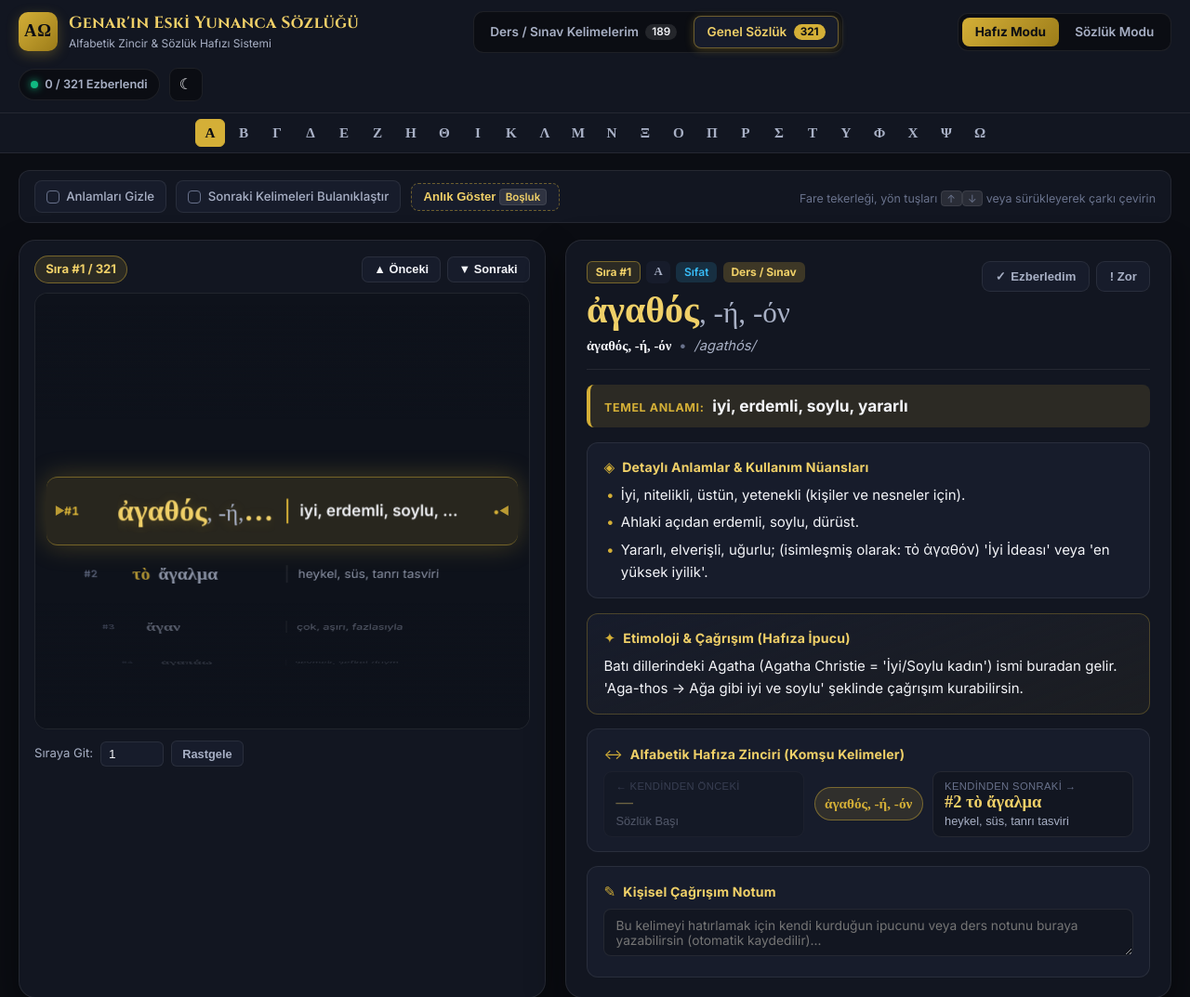
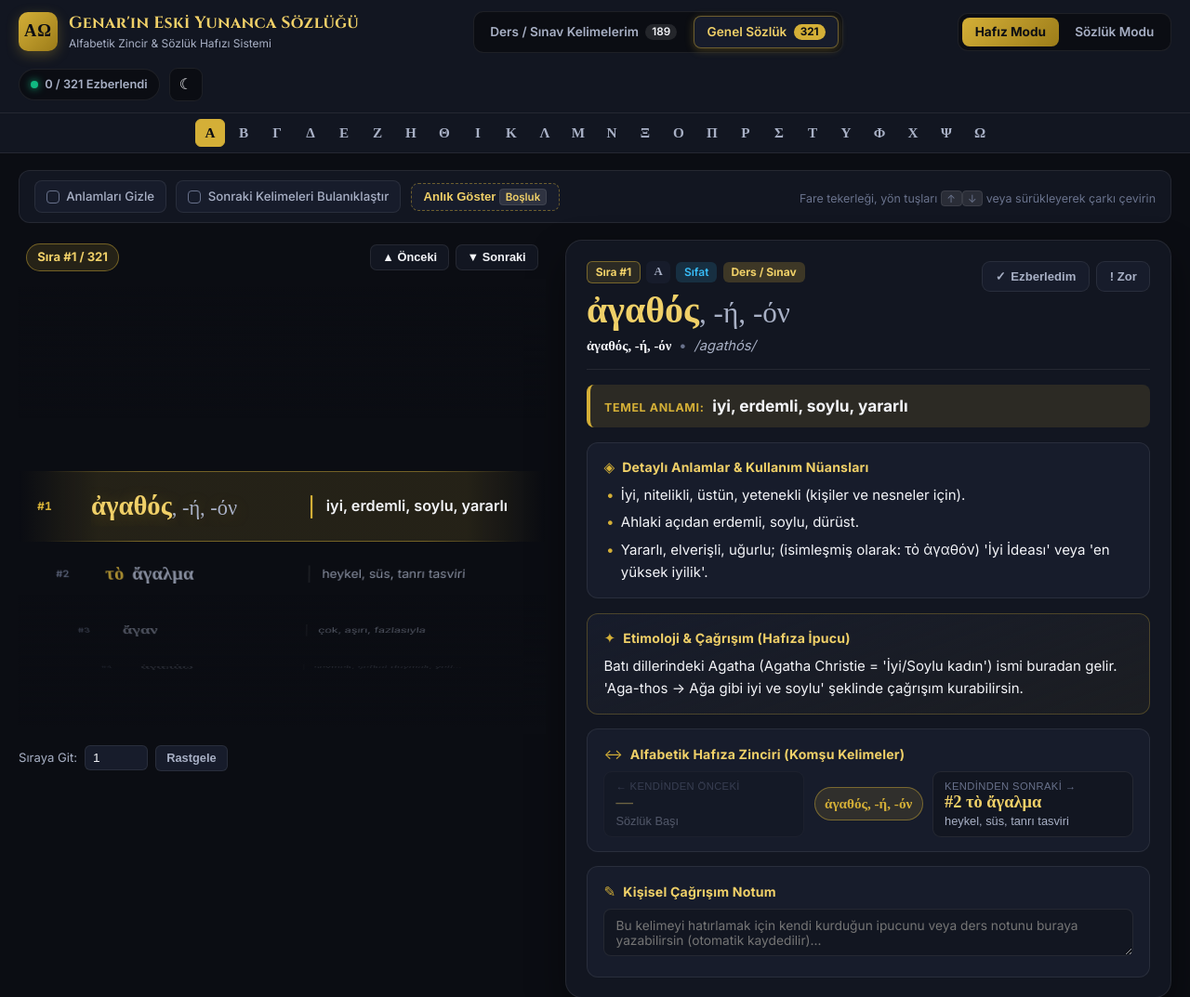
Before and after one commit to GenarAltinisik/genar-alfabetik-yunanca-sozluk, a plain HTML site: page index.html in a window 1280 px wide. Shown: the top 1073 px of the page at 93% size. Drawn offline with Linux system fonts and the light colour scheme; a web font is replaced by a local one.

Commit message:
Make word wheel frameless, add smooth 3D cylindrical rotation animation, and remove status symbol next to meaning

```diff
--- a/app.js
+++ b/app.js
@@ -213,7 +213,25 @@ function setCurrentIndex(newIdx) {
   renderAlphabetBar();
 }
 
-function renderWheel() {
+let wheelDomMap = new Map();
+let lastRenderedPool = null;
+
+function computeWheelTransform(offset) {
+  const angleDeg = offset * 20;
+  const angleRad = (angleDeg * Math.PI) / 180;
+  const radiusY = 215;
+  const translateY = Math.sin(angleRad) * radiusY;
+  const translateZ = (Math.cos(angleRad) - 1) * 155;
+  const rotateX = -angleDeg;
+  const scale = offset === 0 ? 1 : Math.max(0.74, 1 - Math.abs(offset) * 0.068);
+  const opacity = offset === 0 ? 1 : Math.max(0, 1 - Math.abs(offset) * 0.22);
+  return {
+    transform: `translate3d(0, ${translateY.toFixed(1)}px, ${translateZ.toFixed(1)}px) rotateX(${rotateX.toFixed(1)}deg) scale(${scale.toFixed(3)})`,
+    opacity: opacity.toFixed(2)
+  };
+}
+
+function renderWheel(forceRebuild = false) {
   const drum = document.getElementById('wheelDrum');
   const posBadge = document.getElementById('wheelPositionBadge');
   const jumpInput = document.getElementById('jumpInput');
@@ -221,6 +239,12 @@ function renderWheel() {
   drum.classList.toggle('hide-meanings', state.hideMeanings);
   drum.classList.toggle('blur-next', state.blurNext);
   drum.classList.toggle('peeking', state.peeking);
+
+  if (lastRenderedPool !== state.pool || forceRebuild) {
+    drum.innerHTML = '';
+    wheelDomMap.clear();
+    lastRenderedPool = state.pool;
+  }
 
   if (activeWords.length === 0) {
     drum.innerHTML = `<div style="text-align:center; padding-top:200px; color:var(--text-secondary);">Bu havuzda henüz kelime yok.</div>`;
@@ -232,50 +256,28 @@ function renderWheel() {
   jumpInput.max = activeWords.length;
   jumpInput.value = state.currentIndex + 1;
 
-  drum.innerHTML = '';
+  const VISIBLE_RANGE = 4;
+  const activeIndices = new Set();
 
-  // iOS Saat Çarkı: Ortadaki kelimenin üstünde 4 (-4..-1) ve altında 4 (+1..+4) kelime göster
-  const VISIBLE_RANGE = 4;
   for (let offset = -VISIBLE_RANGE; offset <= VISIBLE_RANGE; offset++) {
     const idx = state.currentIndex + offset;
     if (idx < 0 || idx >= activeWords.length) continue;
+    activeIndices.add(idx);
 
     const word = activeWords[idx];
-    const item = document.createElement('div');
+    let item = wheelDomMap.get(idx);
+    const isNew = !item;
+
+    if (isNew) {
+      item = document.createElement('div');
       item.className = 'wheel-item';
-    if (offset === 0) item.classList.add('is-center');
-    if (offset > 0) item.classList.add('is-after');
-    if (offset < 0) item.classList.add('is-before');
-
-    // 3D Silindirik Geometri Hesabı (iOS Picker eğimi)
-    const angleDeg = offset * 19.5;
-    const angleRad = (angleDeg * Math.PI) / 180;
-    const radiusY = 205;
-    const translateY = Math.sin(angleRad) * radiusY;
-    const translateZ = (Math.cos(angleRad) - 1) * 145;
-    const rotateX = -angleDeg;
-    const scale = offset === 0 ? 1.02 : Math.max(0.76, 1 - Math.abs(offset) * 0.065);
-    const opacity = offset === 0 ? 1 : Math.max(0.18, 1 - Math.abs(offset) * 0.21);
-
-    item.style.transform = `translate3d(0, ${translateY.toFixed(1)}px, ${translateZ.toFixed(1)}px) rotateX(${rotateX.toFixed(1)}deg) scale(${scale.toFixed(3)})`;
-    item.style.opacity = opacity.toFixed(2);
-
-    const status = state.wordStatus[word.id];
-    let statusHtml = '';
-    if (status === 'memorized') statusHtml = '<span title="Ezberlendi" style="color:var(--accent-emerald)">✓</span>';
-    else if (status === 'hard') statusHtml = '<span title="Zorlanıyorum" style="color:var(--accent-crimson)">!</span>';
-    else if (word.isCourse) statusHtml = '<span title="Ders Kelimesi" style="color:var(--gold-primary)">•</span>';
-
       item.innerHTML = `
         <span class="wheel-item-index">#${idx + 1}</span>
         <span class="wheel-item-greek" lang="el">${formatWordWithArticleHTML(word)}</span>
         <span class="wheel-item-meaning">${word.shortMeaning}</span>
-      <span class="wheel-item-status">${statusHtml}</span>
       `;
-
       item.addEventListener('click', () => {
-      if (offset === 0) {
-        // Ortadaki kelimeye tıklanırsa gizli anlamı anlık aç/kapat
+        if (state.currentIndex === idx) {
           if (state.hideMeanings || state.blurNext) {
             state.peeking = !state.peeking;
             drum.classList.toggle('peeking', state.peeking);
@@ -285,7 +287,41 @@ function renderWheel() {
         }
       });
 
+      // Yeni giren öğeyi silindirin bir basamak dışından başlat ki pürüzsüz kayarak girsin
+      const enterFromOffset = offset > 0 ? offset + 1.2 : offset < 0 ? offset - 1.2 : 0;
+      const initStyle = computeWheelTransform(enterFromOffset);
+      item.style.transition = 'none';
+      item.style.transform = initStyle.transform;
+      item.style.opacity = '0';
       drum.appendChild(item);
+      wheelDomMap.set(idx, item);
+      // Reflow tetikle
+      void item.offsetHeight;
+      item.style.transition = '';
+    }
+
+    item.classList.toggle('is-center', offset === 0);
+    item.classList.toggle('is-after', offset > 0);
+    item.classList.toggle('is-before', offset < 0);
+
+    const targetStyle = computeWheelTransform(offset);
+    item.style.transform = targetStyle.transform;
+    item.style.opacity = targetStyle.opacity;
+  }
+
+  // Görünür aralıktan çıkan öğeleri silindirin dışına kaydırarak temizle
+  for (const [oldIdx, el] of wheelDomMap.entries()) {
+    if (!activeIndices.has(oldIdx)) {
+      wheelDomMap.delete(oldIdx);
+      const exitOffset = oldIdx < state.currentIndex ? -(VISIBLE_RANGE + 1.3) : (VISIBLE_RANGE + 1.3);
+      const exitStyle = computeWheelTransform(exitOffset);
+      el.style.transform = exitStyle.transform;
+      el.style.opacity = '0';
+      el.style.pointerEvents = 'none';
+      setTimeout(() => {
+        if (el.parentNode) el.parentNode.removeChild(el);
+      }, 420);
+    }
   }
 }
 
--- a/index.html
+++ b/index.html
@@ -7,7 +7,7 @@
   <link rel="preconnect" href="https://fonts.googleapis.com">
   <link rel="preconnect" href="https://fonts.gstatic.com" crossorigin>
   <link href="https://fonts.googleapis.com/css2?family=Cinzel:wght@500;600;700&family=Gentium+Plus:ital,wght@0,400;0,700;1,400&family=Inter:wght@400;500;600;700&display=swap" rel="stylesheet">
-  <link rel="stylesheet" href="style.css" />
+  <link rel="stylesheet" href="style.css?v=3" />
 </head>
 <body>
   <!-- Üst Navigasyon ve Kontrol Barı -->
@@ -109,11 +109,8 @@
             <div class="wheel-fade wheel-fade-top"></div>
             <div class="wheel-fade wheel-fade-bottom"></div>
 
-            <!-- Tam Ortadaki Seçim Çerçevesi (iOS Picker Highlight Bar) -->
-            <div class="wheel-center-highlight">
-              <span class="center-indicator-left">▶</span>
-              <span class="center-indicator-right">◀</span>
-            </div>
+            <!-- Tam Ortadaki Seçim Çizgisi (Çerçevesiz iOS Çark Vurgusu) -->
+            <div class="wheel-center-highlight"></div>
 
             <!-- 3D Silindirik Öğelerin Dizildiği Alan -->
             <div class="wheel-drum" id="wheelDrum">
@@ -256,7 +253,7 @@
 
   </main>
 
-  <script src="words.js"></script>
-  <script src="app.js"></script>
+  <script src="words.js?v=3"></script>
+  <script src="app.js?v=3"></script>
 </body>
 </html>
--- a/style.css
+++ b/style.css
@@ -404,22 +404,23 @@ kbd {
   align-items: stretch;
 }
 
-/* SOL PANEL: iOS DAİRESEL KELİME ÇARKI */
+/* SOL PANEL: iOS DAİRESEL KELİME ÇARKI (ÇERÇEVESİZ) */
 .wheel-panel {
-  background: var(--bg-secondary);
-  border: 1px solid var(--border-subtle);
-  border-radius: var(--radius-lg);
-  padding: 1rem;
+  background: transparent;
+  border: none;
+  border-radius: 0;
+  padding: 0.25rem 0;
   display: flex;
   flex-direction: column;
-  box-shadow: var(--shadow-lg);
+  box-shadow: none;
 }
 
 .wheel-header {
   display: flex;
   align-items: center;
   justify-content: space-between;
-  margin-bottom: 0.65rem;
+  margin-bottom: 0.5rem;
+  padding: 0 0.5rem;
 }
 
 .wheel-pos-badge {
@@ -438,7 +439,7 @@ kbd {
 }
 
 .wheel-step-btn {
-  background: var(--bg-card);
+  background: var(--bg-secondary);
   border: 1px solid var(--border-subtle);
   color: var(--text-primary);
   font-size: 0.8rem;
@@ -454,15 +455,15 @@ kbd {
   color: var(--gold-light);
 }
 
-/* 3D SİLİNDİRİK ÇARK GÖRÜNÜMÜ (iOS DRUM PICKER) */
+/* 3D SİLİNDİRİK ÇARK GÖRÜNÜMÜ (ÇERÇEVESİZ iOS DRUM PICKER) */
 .wheel-viewport {
   position: relative;
-  height: 470px;
-  background: var(--bg-wheel);
-  border-radius: 14px;
-  border: 1px solid var(--border-subtle);
+  height: 490px;
+  background: transparent;
+  border: none;
+  border-radius: 0;
   overflow: hidden;
-  perspective: 950px;
+  perspective: 1000px;
   user-select: none;
   cursor: grab;
   outline: none;
@@ -475,65 +476,64 @@ kbd {
   cursor: grabbing;
 }
 
-.wheel-viewport:focus-visible {
-  border-color: var(--gold-primary);
-  box-shadow: 0 0 0 2px var(--gold-glow);
-}
-
-/* Üst ve Alt Silindirik Karartma */
+/* Üst ve Alt Silindirik Karartma (Ana Arka Plana Kaynaşan) */
 .wheel-fade {
   position: absolute;
   left: 0;
   right: 0;
-  height: 135px;
+  height: 150px;
   pointer-events: none;
   z-index: 4;
 }
 
 .wheel-fade-top {
   top: 0;
-  background: linear-gradient(to bottom, var(--bg-wheel) 8%, rgba(14, 18, 27, 0) 100%);
+  background: linear-gradient(to bottom, var(--bg-primary) 5%, rgba(11, 13, 19, 0) 100%);
 }
 
 .wheel-fade-bottom {
   bottom: 0;
-  background: linear-gradient(to top, var(--bg-wheel) 8%, rgba(14, 18, 27, 0) 100%);
+  background: linear-gradient(to top, var(--bg-primary) 5%, rgba(11, 13, 19, 0) 100%);
 }
 
 [data-theme="light"] .wheel-fade-top {
-  background: linear-gradient(to bottom, var(--bg-wheel) 8%, rgba(242, 237, 224, 0) 100%);
+  background: linear-gradient(to bottom, var(--bg-primary) 5%, rgba(247, 244, 235, 0) 100%);
 }
 
 [data-theme="light"] .wheel-fade-bottom {
-  background: linear-gradient(to top, var(--bg-wheel) 8%, rgba(242, 237, 224, 0) 100%);
+  background: linear-gradient(to top, var(--bg-primary) 5%, rgba(247, 244, 235, 0) 100%);
 }
 
-/* Tam Ortadaki Seçili Satır Çerçevesi (iOS Saat Çarkı Barı) */
+/* Tam Ortadaki Seçili Satır Vurgusu (Çerçevesiz İnce Altın Çizgi) */
 .wheel-center-highlight {
   position: absolute;
-  left: 12px;
-  right: 12px;
+  left: 0;
+  right: 0;
   top: 50%;
-  height: 74px;
+  height: 76px;
   transform: translateY(-50%);
-  background: var(--bg-highlight);
-  border-top: 1.5px solid var(--border-gold);
-  border-bottom: 1.5px solid var(--border-gold);
-  border-radius: 12px;
-  box-shadow: 0 0 28px var(--gold-glow);
+  background: linear-gradient(90deg, transparent 0%, var(--bg-highlight) 15%, var(--bg-highlight) 85%, transparent 100%);
+  border: none;
   pointer-events: none;
   z-index: 2;
-  display: flex;
-  align-items: center;
-  justify-content: space-between;
-  padding: 0 0.55rem;
 }
 
-.center-indicator-left,
-.center-indicator-right {
-  color: var(--gold-primary);
-  font-size: 0.75rem;
-  opacity: 0.85;
+.wheel-center-highlight::before,
+.wheel-center-highlight::after {
+  content: "";
+  position: absolute;
+  left: 5%;
+  right: 5%;
+  height: 1px;
+  background: linear-gradient(90deg, transparent 0%, var(--border-gold) 20%, var(--border-gold) 80%, transparent 100%);
+}
+
+.wheel-center-highlight::before {
+  top: 0;
+}
+
+.wheel-center-highlight::after {
+  bottom: 0;
 }
 
 .wheel-drum {
@@ -547,21 +547,21 @@ kbd {
 /* Çarktaki Her Bir Kelime Satırı */
 .wheel-item {
   position: absolute;
-  left: 22px;
-  right: 22px;
+  left: 8px;
+  right: 8px;
   top: 50%;
-  height: 68px;
-  margin-top: -34px;
+  height: 72px;
+  margin-top: -36px;
   display: grid;
-  grid-template-columns: 44px 1.15fr 1.25fr 32px;
+  grid-template-columns: 44px 1.2fr 1.25fr;
   align-items: center;
-  gap: 0.75rem;
-  padding: 0 0.85rem;
-  border-radius: 10px;
+  gap: 0.85rem;
+  padding: 0 0.75rem;
   backface-visibility: hidden;
-  transition: transform 0.26s cubic-bezier(0.2, 0.85, 0.25, 1),
-              opacity 0.26s cubic-bezier(0.2, 0.85, 0.25, 1),
-              filter 0.22s ease;
+  will-change: transform, opacity;
+  transition: transform 0.42s cubic-bezier(0.16, 1, 0.3, 1),
+              opacity 0.38s cubic-bezier(0.16, 1, 0.3, 1),
+              filter 0.25s ease;
   cursor: pointer;
 }
 
@@ -570,34 +570,31 @@ kbd {
   font-weight: 600;
   color: var(--text-muted);
   font-variant-numeric: tabular-nums;
+  transition: color 0.3s ease;
 }
 
 .wheel-item-greek {
   font-family: var(--font-greek);
-  font-size: 1.35rem;
+  font-size: 1.4rem;
   font-weight: 700;
   color: var(--text-secondary);
   white-space: nowrap;
   overflow: hidden;
   text-overflow: ellipsis;
-  transition: font-size 0.2s, color 0.2s;
+  transform-origin: left center;
+  transition: transform 0.42s cubic-bezier(0.16, 1, 0.3, 1), color 0.3s ease, text-shadow 0.3s ease;
 }
 
 .wheel-item-meaning {
-  font-size: 0.92rem;
+  font-size: 0.94rem;
   color: var(--text-secondary);
   white-space: nowrap;
   overflow: hidden;
   text-overflow: ellipsis;
   border-left: 2px solid var(--border-subtle);
-  padding-left: 0.75rem;
-  transition: filter 0.2s, opacity 0.2s, color 0.2s;
-}
-
-.wheel-item-status {
-  display: flex;
-  justify-content: flex-end;
-  font-size: 0.85rem;
+  padding-left: 0.85rem;
+  transition: filter 0.25s ease, opacity 0.25s ease, color 0.3s ease, border-color 0.3s ease, transform 0.42s cubic-bezier(0.16, 1, 0.3, 1);
+  transform-origin: left center;
 }
 
 /* Ortadaki Aktif Kelime (Offset 0) */
@@ -611,15 +608,15 @@ kbd {
 }
 
 .wheel-item.is-center .wheel-item-greek {
-  font-size: 1.95rem;
   color: var(--gold-light);
-  text-shadow: 0 2px 12px var(--gold-glow);
+  transform: scale(1.28);
+  text-shadow: 0 2px 16px var(--gold-glow);
 }
 
 .wheel-item.is-center .wheel-item-meaning {
-  font-size: 1.05rem;
   font-weight: 600;
   color: var(--text-primary);
+  transform: scale(1.08);
   border-left-color: var(--gold-primary);
 }
 
@@ -1172,12 +1169,12 @@ kbd {
   }
 
   .wheel-item {
-    grid-template-columns: 36px 1fr 1.1fr 24px;
-    left: 10px;
-    right: 10px;
+    grid-template-columns: 36px 1.1fr 1.1fr;
+    left: 4px;
+    right: 4px;
   }
 
   .wheel-item.is-center .wheel-item-greek {
-    font-size: 1.6rem;
+    transform: scale(1.16);
   }
 }
```
Lines whose indentation alone changed are shown as unchanged.
